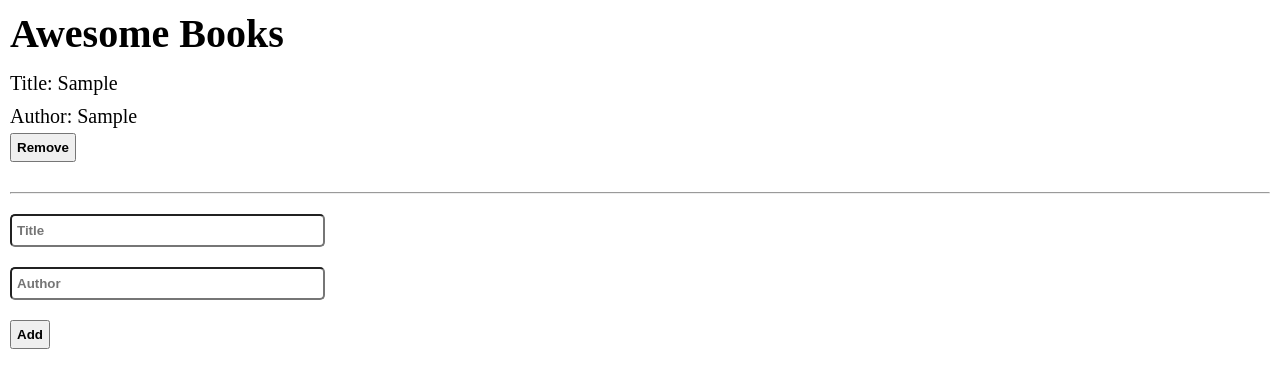
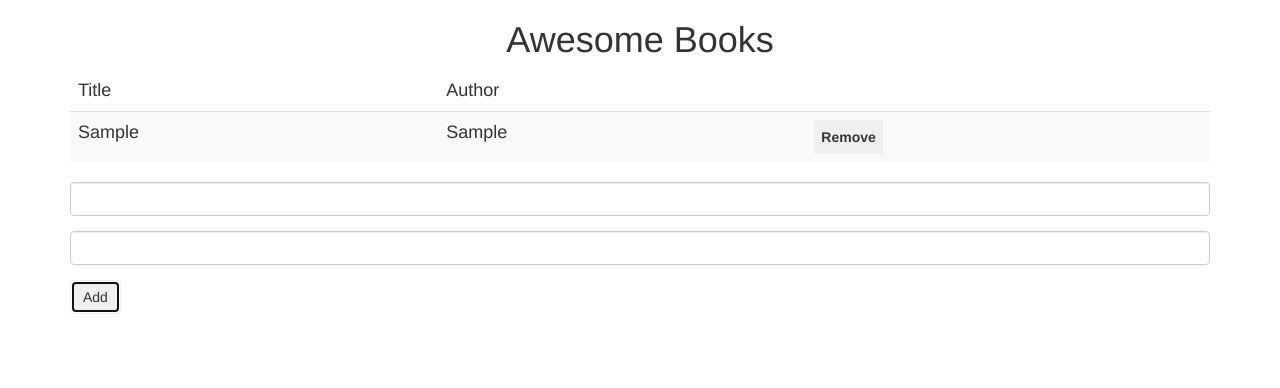
Before and after one commit to was-coder/book-library, a website: page index.html in a window 1280 px wide. Both pictures are taken after typing "Sample", "Sample" into the empty fields and a click on the button "Add". Drawn offline with nearby package versions, Linux system fonts and the light colour scheme.

Commit message:
fix:The class method and also storing values in locsl storage

```diff
--- a/css/main.css
+++ b/css/main.css
@@ -1,32 +1,24 @@
-.container {
-  margin: 10px;
-}
-
-#header {
-  font-size: 40px;
-}
-
 .content {
   margin: 10px 0;
   font-size: 20px;
 }
 
-.pages {
-  padding: 5px 0;
-}
-
-hr {
-  margin-top: 30px;
-}
-
-input {
-  padding: 7px 5px;
-  margin: 20px 0;
-  width: 25%;
-  border-radius: 5px;
+[type="text"]::placeholder {
+  font-weight: 600;
 }
 
 .btn {
   padding: 5px;
   cursor: pointer;
 }
+
+.page {
+  font-size: 18px;
+  text-transform: capitalize;
+}
+
+.remove-btn {
+  padding: 7px;
+  border: none;
+  font-weight: 600;
+}
--- a/css/reset.css
+++ b/css/reset.css
@@ -6,15 +6,3 @@
   margin: 0;
   box-sizing: border-box;
 }
-
-#header,
-.content,
-.btn {
-  text-transform: capitalize;
-}
-
-input,
-.btn {
-  display: block;
-  font-weight: 600;
-}
--- a/index.html
+++ b/index.html
@@ -4,17 +4,54 @@
     <meta charset="UTF-8" />
     <meta name="viewport" content="width=device-width, initial-scale=1.0" />
     <link rel="stylesheet" href="/css/index.css" />
+    <link
+      rel="stylesheet"
+      href="https://cdn.jsdelivr.net/npm/bootstrap@3.3.7/dist/css/bootstrap.min.css"
+      integrity="sha384-BVYiiSIFeK1dGmJRAkycuHAHRg32OmUcww7on3RYdg4Va+PmSTsz/K68vbdEjh4u"
+      crossorigin="anonymous"
+    />
     <title>Books Library</title>
   </head>
   <body>
-    <div class="container">
-      <h1 id="header">awesome books</h1>
-      <div id="content-div"></div>
+    <div class="container m-5">
+      <h1 class="text-capitalize text-center pb-5">awesome books</h1>
+      <table class="table table-striped table-responsive table-hover">
+        <thead class="h4">
+          <tr>
+            <td>Title</td>
+            <td>Author</td>
+            <td></td>
+          </tr>
+        </thead>
+        <tbody id="content-div"></tbody>
+      </table>
 
-      <form action="#" method="POST" id="form">
-        <input type="text" name="Title" placeholder="Title" id="title" required />
-        <input type="text" name="Author" placeholder="Author" id="author" required />
-        <button type="submit" id="add-btn" class="btn">add</button>
+      <form action="#" id="form">
+        <div class="form-group">
+          <label for="title" class="sr-only">Title</label>
+          <input
+            type="text"
+            name="Title"
+            placeholder="Title"
+            id="title"
+            required
+            class="form-control book-input"
+          />
+        </div>
+
+        <div class="form-group">
+          <label for="author" class="sr-only"></label>
+          <input
+            type="text"
+            name="Author"
+            placeholder="Author"
+            id="author"
+            required
+            class="form-control book-input"
+          />
+        </div>
+
+        <button type="submit" id="add-btn" class="btn text-capitalize">add</button>
       </form>
     </div>
 
--- a/js/index.js
+++ b/js/index.js
@@ -3,7 +3,6 @@ const author = document.querySelector('#author');
 const contentDiv = document.querySelector('#content-div');
 const form = document.querySelector('#form');
 
-let books = [];
 const getID = () => {
   const id = new Date()
     .getTime()
@@ -13,6 +12,19 @@ const getID = () => {
   return id;
 };
 
+let books = [];
+
+// Getting and setting lovcal storage
+const getLocalStorage = (getValue) => {
+  books = localStorage.getItem(getValue) === null ? [] : JSON.parse(localStorage.getItem(getValue));
+  return books;
+};
+
+const setLocalStorage = (storageName, inputName) => {
+  localStorage.setItem(storageName, JSON.stringify(inputName));
+};
+
+// Using class to add and remove boook data
 class DeclareBook {
   constructor(id, title, author) {
     this.id = id;
@@ -20,65 +32,83 @@ class DeclareBook {
     this.author = author;
   }
 
-  bookInfo() {
-    const bookContent = {
-      id: this.id,
-      title: title.value,
-      author: title.value,
-    };
-    books.push(bookContent);
+  addBook() {
+    const contents = document.createElement('tr');
+    contents.innerHTML = `
+  <td class="page">${this.title}</td>
+  <td class="page">${this.author}</td>
+  <td><button type="submit" id="${this.id}" class="remove-btn text-capitalize">Remove</button></td>
+  `;
+    contentDiv.appendChild(contents);
   }
 
-  clearField() {
-    this.title.value = '';
-    this.author.value = '';
+  removeBookData() {
+    const bookId = document.querySelector(`#${this.id}`);
+    const getContent = bookId.parentElement.parentElement;
+    contentDiv.removeChild(getContent);
   }
 }
 
-const getLocalStorage = (getValue) => {
-  books = localStorage.getItem(getValue) === null ? [] : JSON.parse(localStorage.getItem(getValue));
-  return books;
+// Clearing form field
+const clearField = () => {
+  title.value = ' ';
+  author.value = ' ';
 };
 
-const setLocalStorage = (firstValue, secondValue) => {
-  localStorage.setItem(firstValue, JSON.stringify(secondValue));
+// Updating book from local storage
+const addBook = (book) => {
+  const { id, Title, Author } = book;
+  const contents = document.createElement('tr');
+  contents.innerHTML = `
+  <td class="page">${Title}</td>
+  <td class="page">${Author}</td>
+  <td><button type="submit" id="${id}" class="remove-btn text-capitalize">Remove</button></td>
+  `;
+  contentDiv.appendChild(contents);
 };
 
-const addBook = (inputBook) => {
-  let contents = '';
-  inputBook.forEach((book) => {
-    contents += `<div class="content">
-  <p class="pages">Title: ${book.title}</p>
-  <p class="pages">Author: ${book.author}</p>
-  <button type="submit" id="${book.id}" class="remove-btn btn">Remove</button> <hr>
-  </div>
-  `;
-    contentDiv.innerHTML = contents;
-  });
-  setLocalStorage('myBookValues', books);
+const displayLocalStorage = () => {
+  const display = getLocalStorage('myBookValues');
+  display.forEach((book) => addBook(book));
 };
 
+// Remove book function
 const removeBook = (e) => {
   e.preventDefault();
   let id;
   if (e.target.classList.contains('remove-btn')) {
     id = e.target.id;
-    const bookId = document.getElementById(`${id}`);
-    const getContent = bookId.parentElement;
-    contentDiv.removeChild(getContent);
   }
+  const newBookDeclared = new DeclareBook(id);
+  newBookDeclared.removeBookData();
   books = books.filter((book) => book.id !== id);
   setLocalStorage('myBookValues', books);
 };
 
+// Getting all input fields
+const getFormInputs = (getInput) => {
+  const inputValues = { id: getID() };
+  getInput.forEach((input) => {
+    inputValues[input.name] = input.value;
+  });
+  return inputValues;
+};
+
+// Getting book values to be displayed
 const getBook = (e) => {
   e.preventDefault();
-  const newBookDeclared = new DeclareBook(getID(), title, author);
-  newBookDeclared.bookInfo();
-  newBookDeclared.clearField();
-  addBook(books);
+  const bookInput = e.target.querySelectorAll('.book-input');
+  const returnFormInputs = getFormInputs(bookInput);
+  const { id, Title, Author } = returnFormInputs;
+  books.push(returnFormInputs);
+
+  const newBookDeclared = new DeclareBook(id, Title, Author);
+  newBookDeclared.addBook();
+  clearField();
+  setLocalStorage('myBookValues', books);
 };
 
+// Event listeners
 form.addEventListener('submit', getBook);
 contentDiv.addEventListener('click', removeBook);
-window.addEventListener('load', getLocalStorage(books));
+window.addEventListener('load', displayLocalStorage);
```
